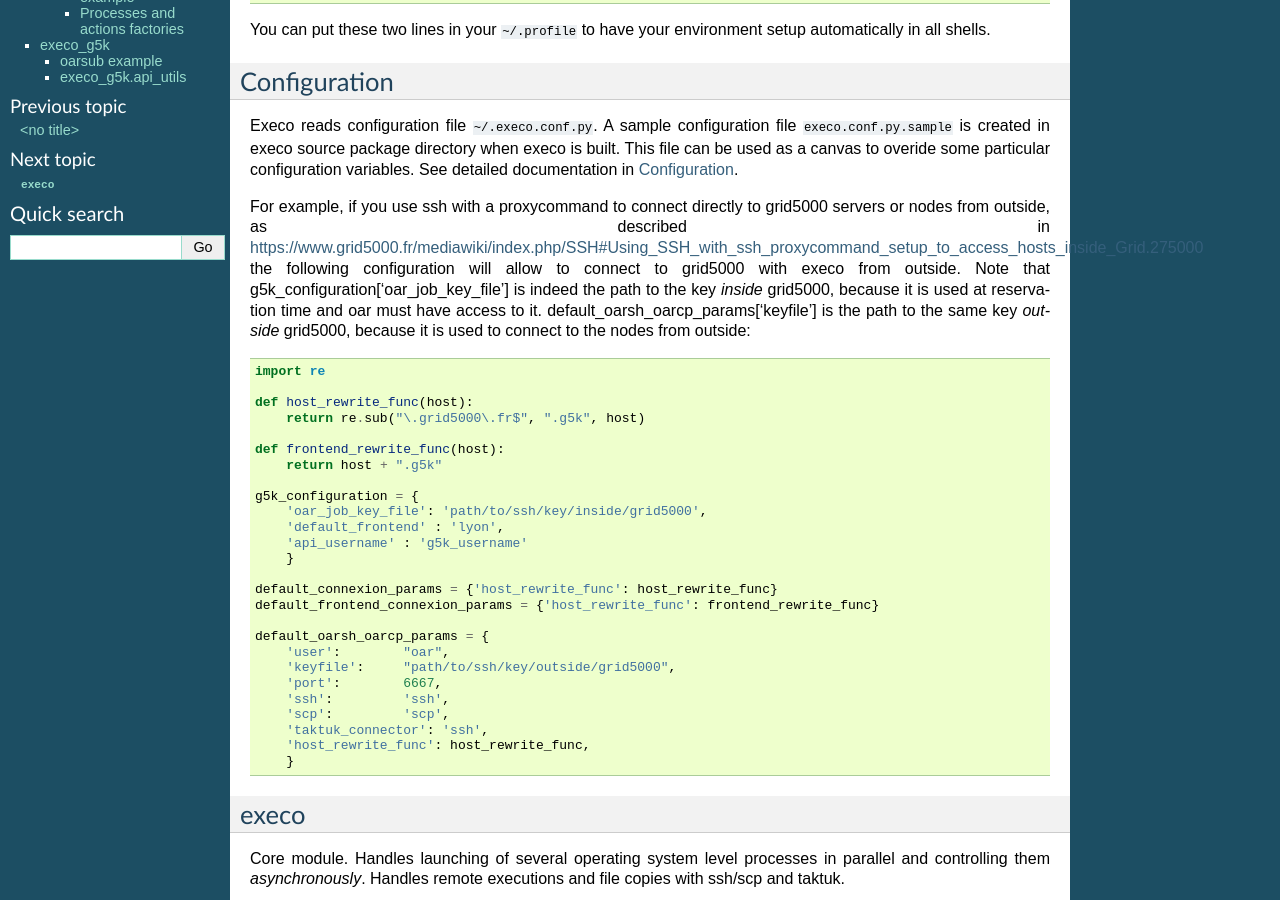
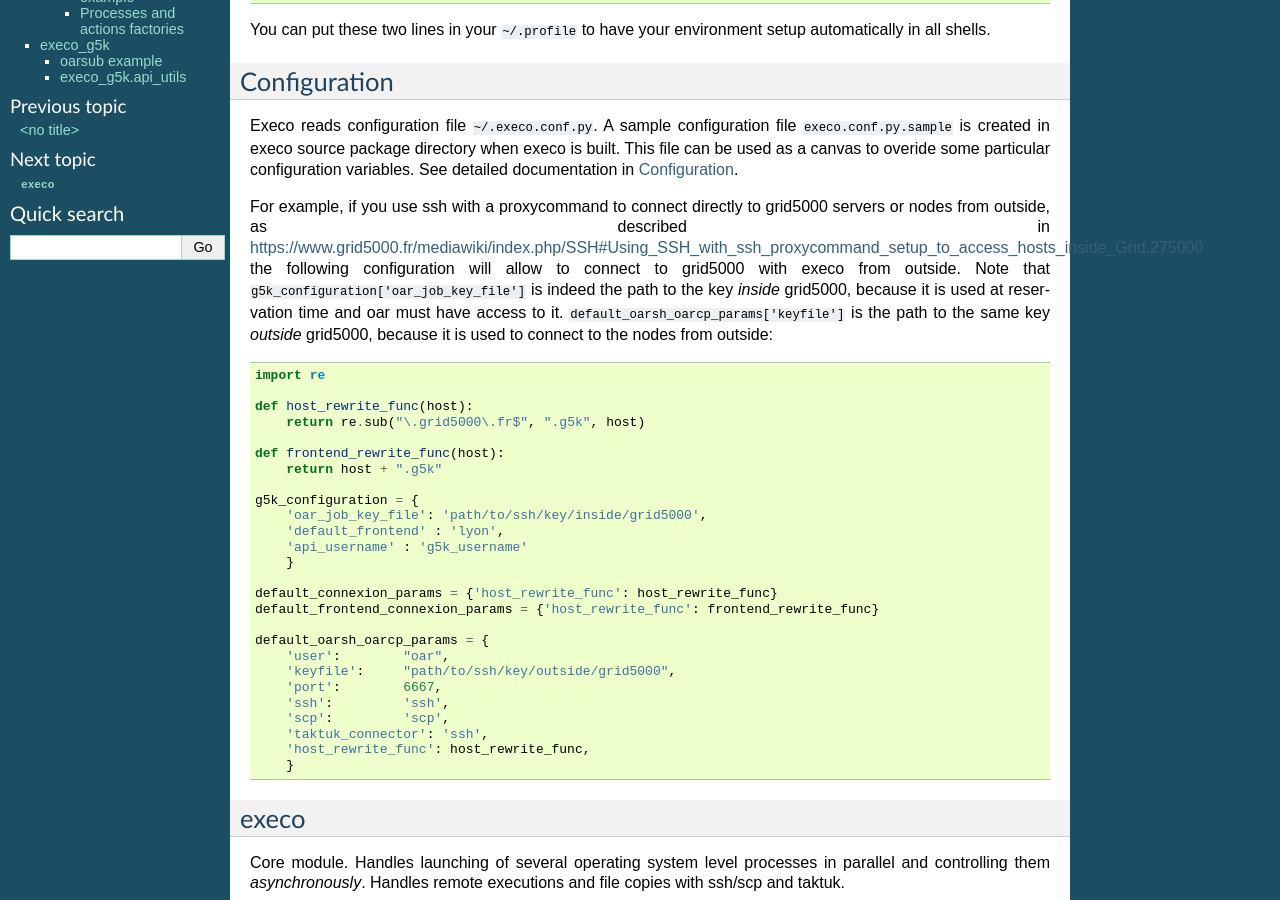
Before and after one commit to rcherrueau/execo, a Sphinx documentation site: the page built from doc/tutorial.rst, in a window 1280 px wide and 900 px high, scrolled down 501 px. Built offline with Sphinx 7.4.7, drawn with Linux system fonts in a browser that asks for light colours.

```diff
--- a/doc/tutorial.rst
+++ b/doc/tutorial.rst
@@ -48,12 +48,12 @@ For example, if you use ssh with a proxycommand to connect directly to
 grid5000 servers or nodes from outside, as described in
 https://www.grid5000.fr/mediawiki/index.php/SSH#Using_SSH_with_ssh_proxycommand_setup_to_access_hosts_inside_Grid.275000
 the following configuration will allow to connect to grid5000 with
-execo from outside. Note that g5k_configuration['oar_job_key_file'] is
-indeed the path to the key *inside* grid5000, because it is used at
-reservation time and oar must have access to
-it. default_oarsh_oarcp_params['keyfile'] is the path to the same key
-*outside* grid5000, because it is used to connect to the nodes from
-outside::
+execo from outside. Note that
+``g5k_configuration['oar_job_key_file']`` is indeed the path to the
+key *inside* grid5000, because it is used at reservation time and oar
+must have access to it. ``default_oarsh_oarcp_params['keyfile']`` is
+the path to the same key *outside* grid5000, because it is used to
+connect to the nodes from outside::
 
  import re
 
```
